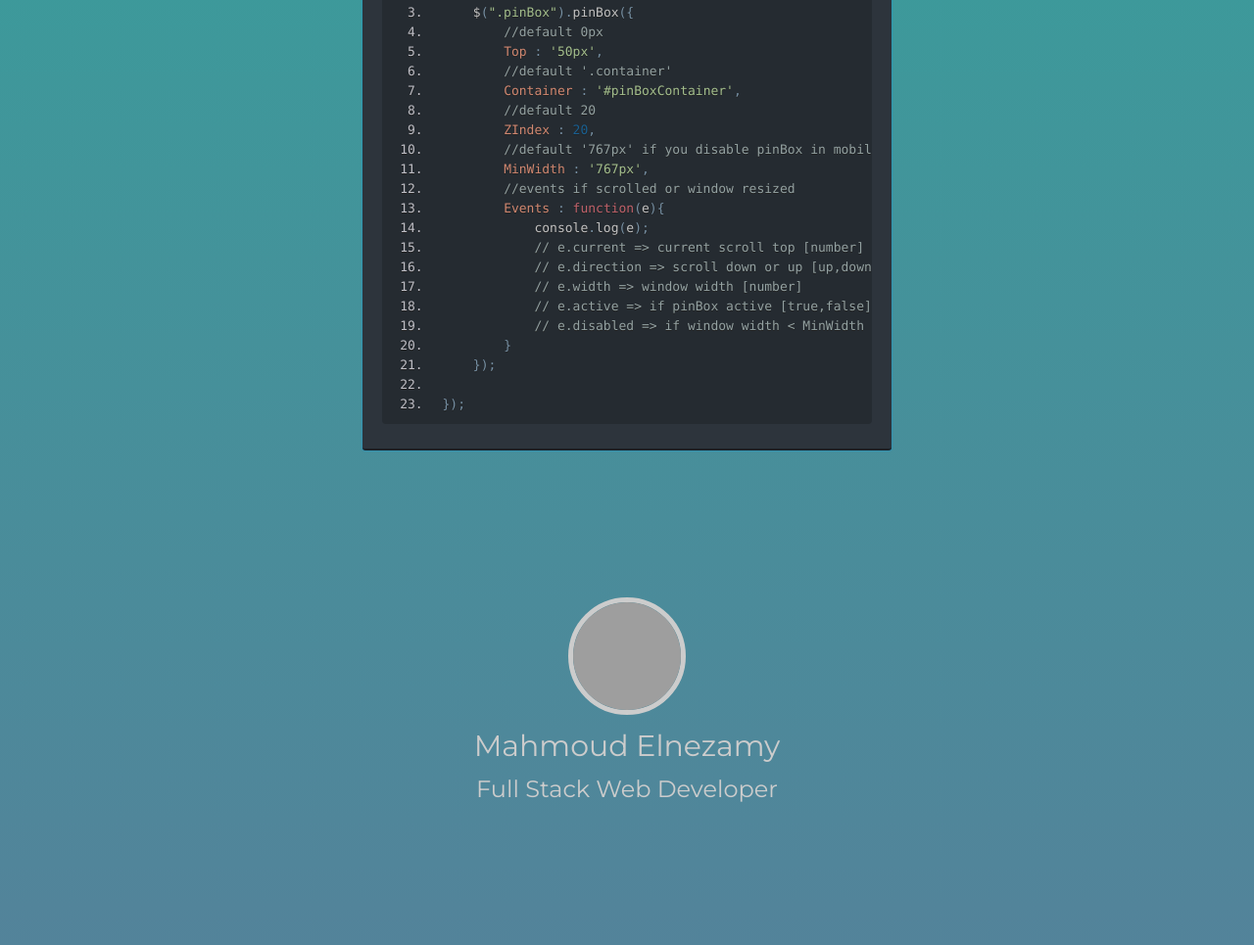
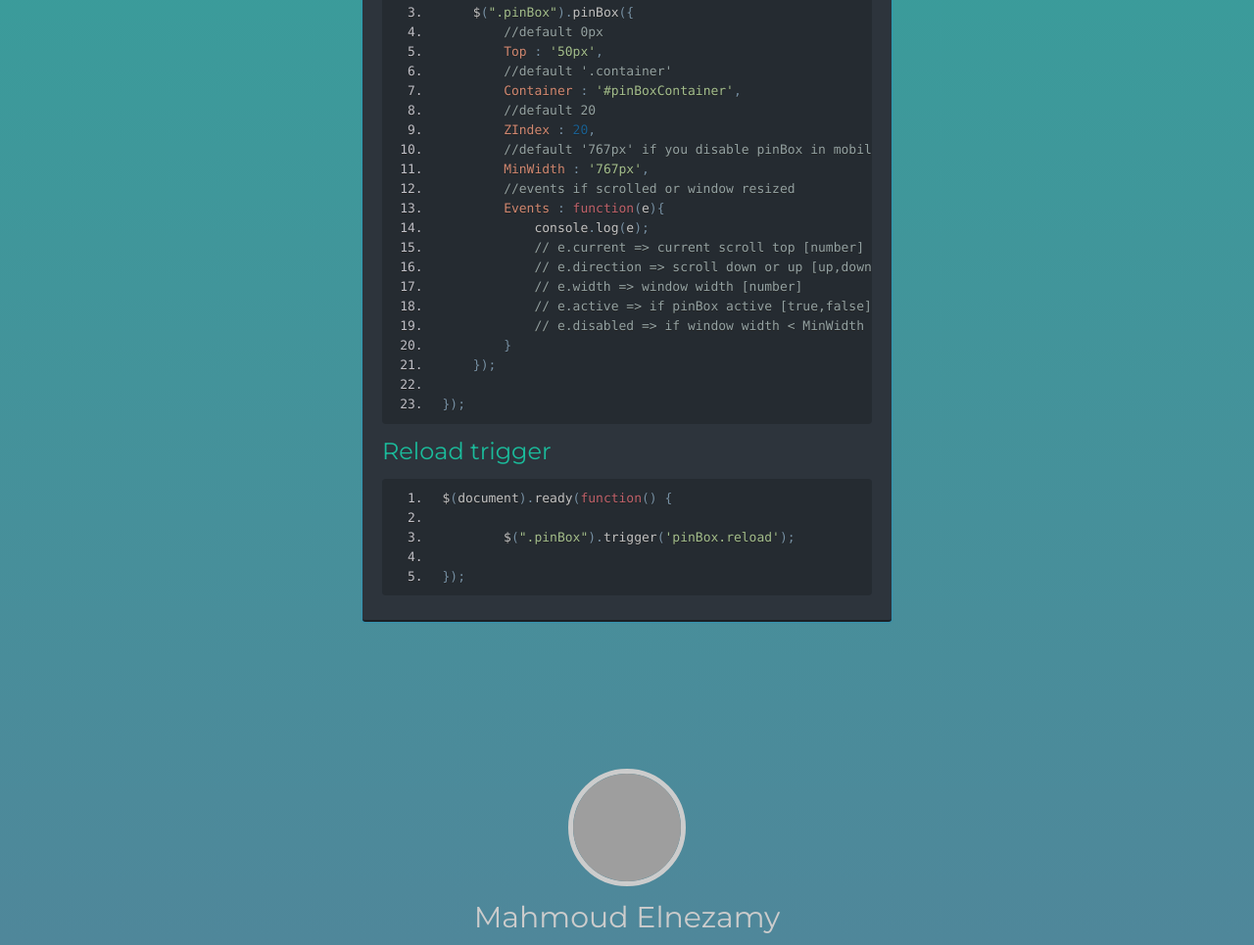
Before and after one commit to nezamy/jquery.pinBox, a plain HTML site: page index.html in a window 1280 px wide. Shown: the part 1505-2470 px from the top of the page at 98% size. Drawn offline with Linux system fonts and the light colour scheme; grey boxes are pictures that could not be loaded.

Commit message:
Update index.html

```diff
--- a/index.html
+++ b/index.html
@@ -26,7 +26,7 @@
 			</ul>
 	    </div>
 	</nav>
-	<h1 class="headColor">jQuery.pinBox <span>v1.0.0(Beta)</span></h1>
+	<h1 class="headColor">jQuery.pinBox <span>v1.1.0</span></h1>
 	<p>Pin any element within a container</p>
 </header>
 
@@ -127,6 +127,14 @@ $(document).ready(function() {
 });
 </pre>
 
+<h2 class="headColor" id="options">Reload trigger</h2>
+<pre class="pre-show prettyprint linenums">
+$(document).ready(function() {
+
+        $(&quot;.pinBox&quot;).trigger('pinBox.reload');
+
+});
+</pre>
 
 <!-- end -->
 		</div>
@@ -230,6 +238,13 @@ $(document).ready(function() {
 		}, 500);
 	}
 });
+  (function(i,s,o,g,r,a,m){i['GoogleAnalyticsObject']=r;i[r]=i[r]||function(){
+  (i[r].q=i[r].q||[]).push(arguments)},i[r].l=1*new Date();a=s.createElement(o),
+  m=s.getElementsByTagName(o)[0];a.async=1;a.src=g;m.parentNode.insertBefore(a,m)
+  })(window,document,'script','//www.google-analytics.com/analytics.js','ga');
+
+  ga('create', 'UA-49331734-2', 'auto');
+  ga('send', 'pageview');
 </script>
 </body>
 </html>
```
